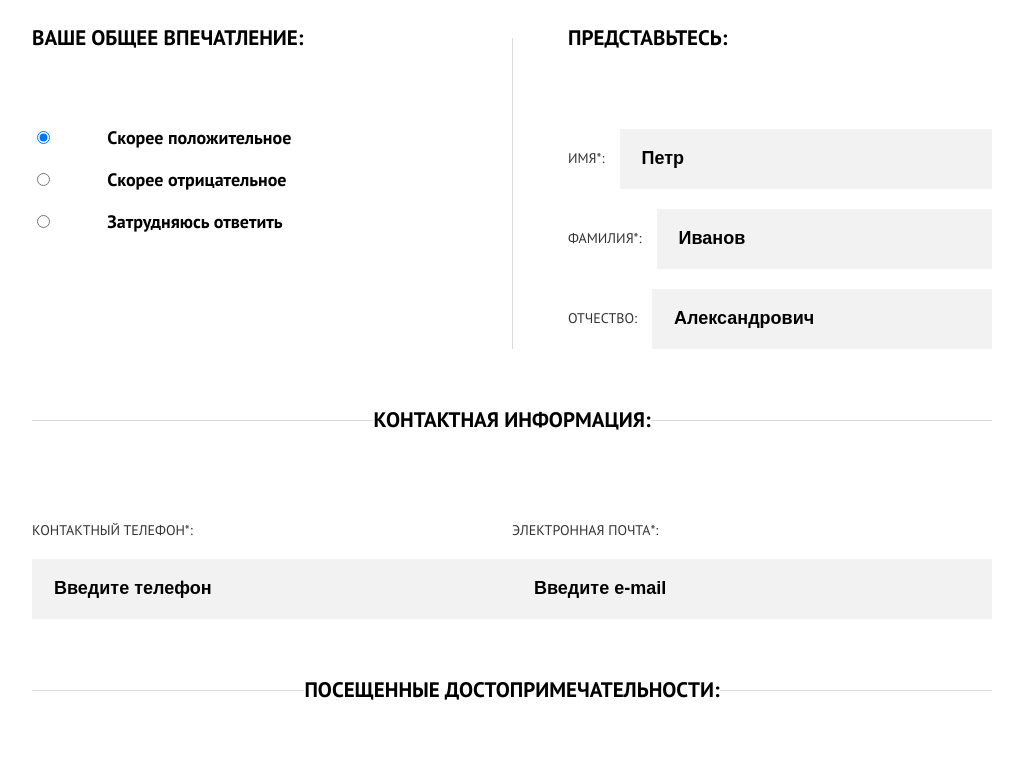
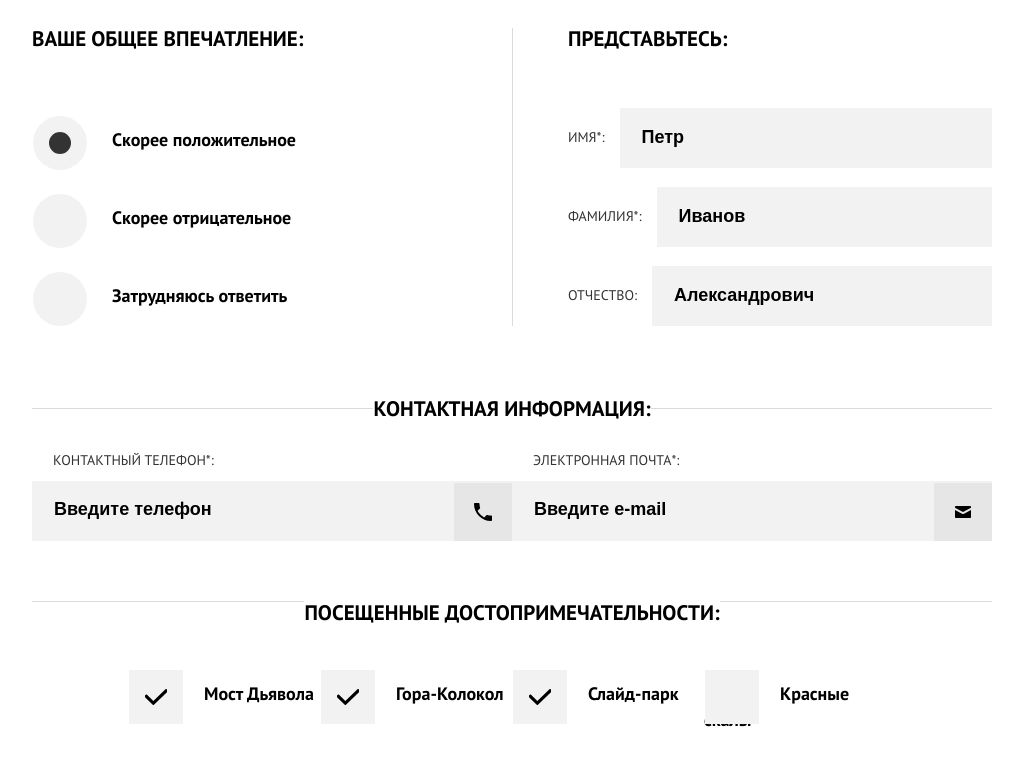
Before and after one commit to natalyapilkevich/1256225-sedona-19, a website: page source/form.html in a window 1280 px wide. Shown: the part 681-1439 px from the top of the page, without its empty margins (128-1151 px from the left). Drawn offline with nearby package versions, Linux system fonts and the light colour scheme; files that its build step writes are made by us from their sources; files whose address does not match are found by name.

Commit message:
проблема с радио-кнопками

```diff
--- a/source/form.html
+++ b/source/form.html
@@ -10,7 +10,7 @@
   <header class="page-header">
     <div class="page-header__background">
       <div class="page-header__nav-wrapper">
-        <nav class="page-header-nav page-header-nav--closed page-header-nav--nojs">
+        <nav class="page-header-nav page-header-nav--opened page-header-nav--nojs">
           <ul class="page-header-nav__list site-list">
               <li class="site-list__item">
                 <a href="index.html">Главная</a>
@@ -502,7 +502,7 @@
     <main class="page-main">
       <h1 class="page-main__title">Оставьте свой отзыв</h1>
       <p class="page-main__text">Помогите нашим отелям стать лучше! оставьте отзыв о них, а также о посещенных вами достопримечательностях</p>
-      <form class="review" action="https://echo.htmlacademy.ru/" method="post">
+      <form class="page-main__review review" action="https://echo.htmlacademy.ru/" method="post">
       <div class="review__block review__block--introduce">
         <fieldset>
           <legend class="review__title">Представьтесь:</legend>
@@ -524,11 +524,11 @@
         <fieldset>
           <legend class="review__title">Контактная информация:</legend>
           <div class="review__item-wrapper">
-            <p class="review__item">
+            <p class="review__item review__item--mobile">
               <label for="phone">Контактный телефон*:</label>
               <input id="phone" type="tel" name="phone" placeholder="Введите телефон">
             </p>
-            <p class="review__item">
+            <p class="review__item review__item--mail">
               <label for="email">Электронная почта*:</label>
               <input id="email" type="email" name="email" placeholder="Введите e-mail">
             </p>
@@ -538,39 +538,39 @@
         <div class="review__block review__block--rating">
         <fieldset>
           <legend class="review__title">Ваше общее впечатление:</legend>
-            <p>
-              <input type="radio" name="rating" id="rating-good" value="good" checked>
+            <p class="review__option">
+              <input class="review__option-input visually-hidden" type="radio" name="rating" id="rating-good" value="good" checked>
               <label class="review__answers" for="rating-good">Скорее положительное</label>
             </p>
-            <p>
-              <input type="radio" name="rating" id="rating-bad" value="bad">
+            <p class="review__option">
+              <input class="review__option-input visually-hidden" type="radio" name="rating" id="rating-bad" value="bad">
               <label class="review__answers" for="rating-bad">Скорее отрицательное</label>
             </p>
-            <p>
-              <input type="radio" name="rating" id="no-answer" value="no-answer">
+            <p class="review__option">
+              <input class="review__option-input visually-hidden" type="radio" name="rating" id="no-answer" value="no-answer">
               <label class="review__answers" for="no-answer">Затрудняюсь ответить</label>
             </p>
         </fieldset>
         </div>
         <div class="review__block">
         <fieldset>
-          <legend class="review__title">Посещенные достопримечательности:</legend>
+          <legend class="review__title">Посещенные <br class="br--mobile br--tablet">достопримечательности:</legend>
             <ul class="review__sight-list">
               <li class="review__sight-item">
-                <input type="checkbox" name="sight-bridge" id="sight-bridge" checked>
-                <label class="review__answers" for="sight-bridge">Мост Дьявола</label>
+                <input class="review__option-input visually-hidden" type="checkbox" name="sight-bridge" id="sight-bridge" checked>
+                <label class="review__answers review__answers--sight" for="sight-bridge">Мост Дьявола</label>
               </li>
               <li class="review__sight-item">
-                <input type="checkbox" name="sight-mount" id="sight-mount" checked>
-                <label class="review__answers" for="sight-mount">Гора-Колокол</label>
+                <input class="review__option-input visually-hidden" type="checkbox" name="sight-mount" id="sight-mount" checked>
+                <label class="review__answers review__answers--sight" for="sight-mount">Гора-Колокол</label>
               </li>
               <li class="review__sight-item">
-                <input type="checkbox" name="sight-park" id="sight-park" checked>
-                <label class="review__answers" for="sight-park">Слайд-парк</label>
+                <input class="review__option-input visually-hidden" type="checkbox" name="sight-park" id="sight-park" checked>
+                <label class="review__answers review__answers--sight" for="sight-park">Слайд-парк</label>
               </li>
               <li class="review__sight-item">
-                <input type="checkbox" name="sight-rocks" id="sight-rocks">
-                <label class="review__answers" for="sight-rocks">Красные скалы</label>
+                <input class="review__option-input visually-hidden" type="checkbox" name="sight-rocks" id="sight-rocks">
+                <label class="review__answers review__answers--sight" for="sight-rocks">Красные скалы</label>
               </li>
             </ul>
         </fieldset>
--- a/source/sass/blocks/review.scss
+++ b/source/sass/blocks/review.scss
@@ -49,8 +49,14 @@
   padding-left: 20px;
 }
 
+.review__block textarea::placeholder {
+  padding: 16px 33px 0 18px;
+}
+
 .review__answers {
-  padding-left: 50px;
+  position: relative;
+  padding: 12px 0 11px 80px;
+  margin: 0;
 }
 
 .review__item input {
@@ -58,6 +64,11 @@
   background-color: #f2f2f2;
   border: none;
   flex-grow: 1;
+}
+
+.review__item--mobile input,
+.review__item--mail input {
+  min-width: 250px;
 }
 
 .review__block--contacts {
@@ -76,6 +87,7 @@
 .review__item--mail label {
   line-height: 1.86;
   margin: 10px 0 8px 21px;
+  width: 170px;
 }
 
 .review__item--mobile,
@@ -90,14 +102,14 @@
   background-repeat: no-repeat;
   background-size: auto;
   background-color: #e6e6e6;
-  top: 0;
-  left: 0;
+  background-position: center;
+  bottom: 0;
+  right: 0;
   width: 58px;
   height: 58px;
 }
 
 .review__item--mobile::after {
-  background-position: center;
   background-image: url("../img/icon-phone.svg");
 }
 
@@ -105,18 +117,83 @@
   background-image: url("../img/icon-mail.svg");
 }
 
+.review__answers::before {
+  content: "";
+  position: absolute;
+  top: 0;
+  left: 1px;
+  width: 54px;
+  height: 54px;
+  background-color: #f2f2f2;
+  border-radius: 50%;
+}
+
+.review__option-input:checked + .review__answers::before {
+  content: "";
+  position: absolute;
+  top: 0;
+  left: 1px;
+  width: 22px;
+  height: 22px;
+  background: #333333;
+  border: 16px solid #f2f2f2;
+  border-radius: 50%;
+}
+
+.review__sight-item .review__answers::before {
+  border-radius: 0;
+}
+
+.review__option-input:checked + .review__answers--sight::before {
+  content: "";
+  position: absolute;
+  top: 0;
+  left: 1px;
+  border-radius: 0;
+  background: #f2f2f2;
+  background-image: url("../img/icon-tick.svg");
+  background-repeat: no-repeat;
+  background-position: center;
+}
+
+.review__option,
+.review__sight-item {
+  margin: 22px 0 44px 0;
+}
+
+.review__block--rating .review__title {
+  margin-bottom: 16px;
+}
+
+.review__block--rating {
+  padding-bottom: 1px;
+}
+
 .review__block textarea {
   width: 100%;
   min-height: 160px;
   background-color: #f2f2f2;
   border: none;
+  margin-top: 18px;
 }
 
 .review__sight-list {
   list-style: none;
 
-  margin: 0;
+  margin: 33px 0 0 0;
   padding: 0;
+}
+
+.review__sight-list .review__sight-item {
+  margin: 0 0 55px 0;
+}
+
+.review__sight-list .review__sight-item:last-child {
+  margin: 0 0 21px 0;
+}
+
+.review__wrapper-button {
+  margin: 23px 0 34px 0;
 }
 
 .review__button {
@@ -132,7 +209,7 @@
   border: none;
   width: 280px;
   margin: 0 auto;
-  padding: 15px 0;
+  padding: 15px 0 17px 0;
   background-color: #81b3d2;
 }
 
@@ -147,7 +224,7 @@
     width: $tablet-width;
     margin: 0 auto;
     box-sizing: border-box;
-    padding: 60px;
+    padding: 1px 60px 60px 60px;
   }
 
   .review__block {
@@ -163,7 +240,28 @@
   .review__title {
     font-size: 21px;
     line-height: 1.24;
-    padding: 58px 0;
+    padding: 59px 0 37px 0;
+  }
+
+  .review__block--contacts {
+    margin-top: 20px;
+  }
+
+  .review__block--contacts .review__title {
+    padding: 15px 0 15px 0;
+    margin: 0;
+  }
+
+  .review__item {
+    margin: 19px 0 0 0;
+  }
+
+  .review__block--rating .review__option {
+    margin: 22px 0 52px 0;
+  }
+
+  .review__answers--sight {
+    padding-left: 76px;
   }
 
   .review__block--introduce,
@@ -193,10 +291,13 @@
   .review__sight-list {
     display: flex;
     flex-wrap: wrap;
+    margin: 0;
+    padding: 18px 96px 20px;
   }
 
-  .review__sight-item {
+  .review__sight-list .review__sight-item {
     width: 50%;
+    margin: 0 0 64px 0;
   }
 
   .review__block--contacts input {
```
